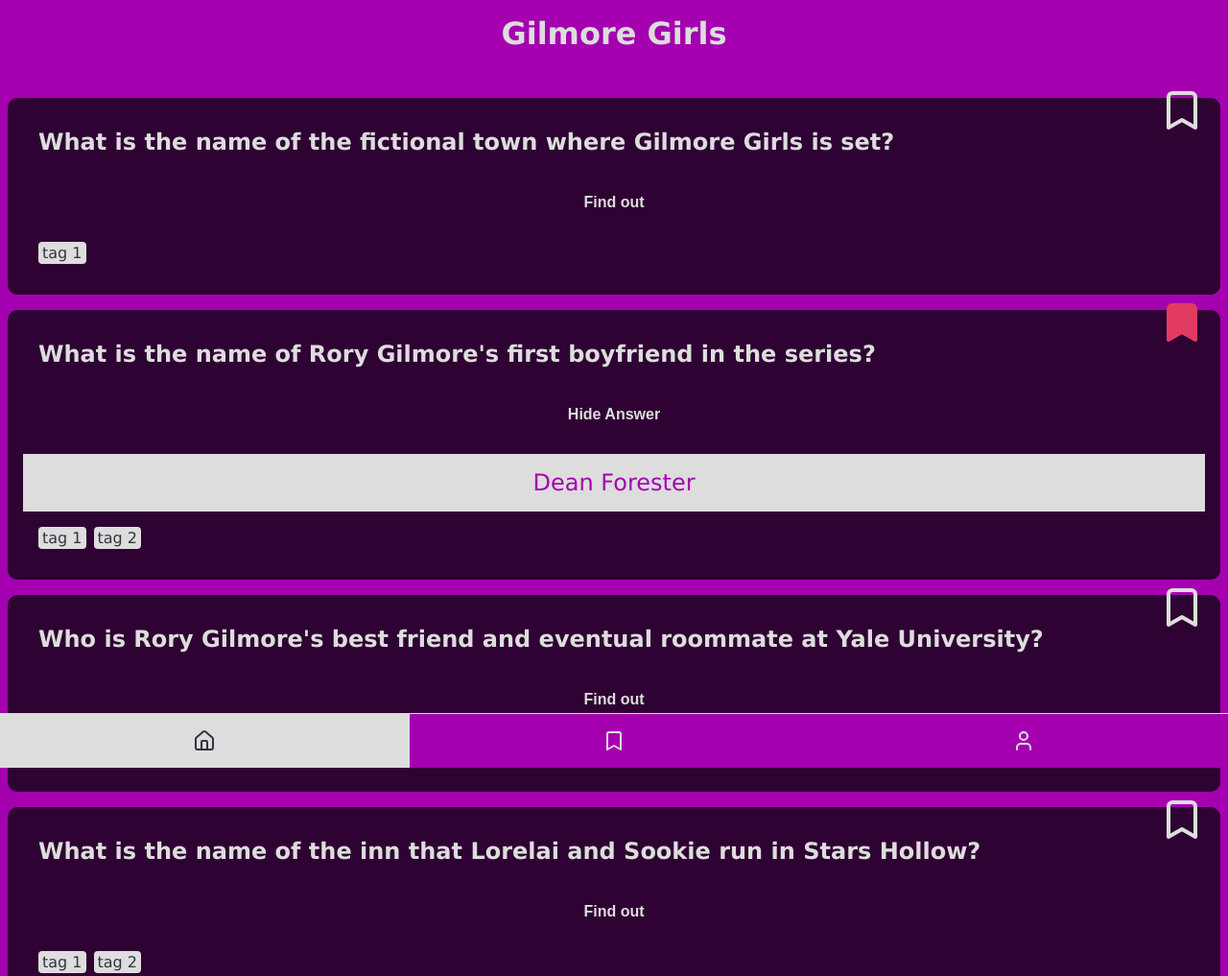
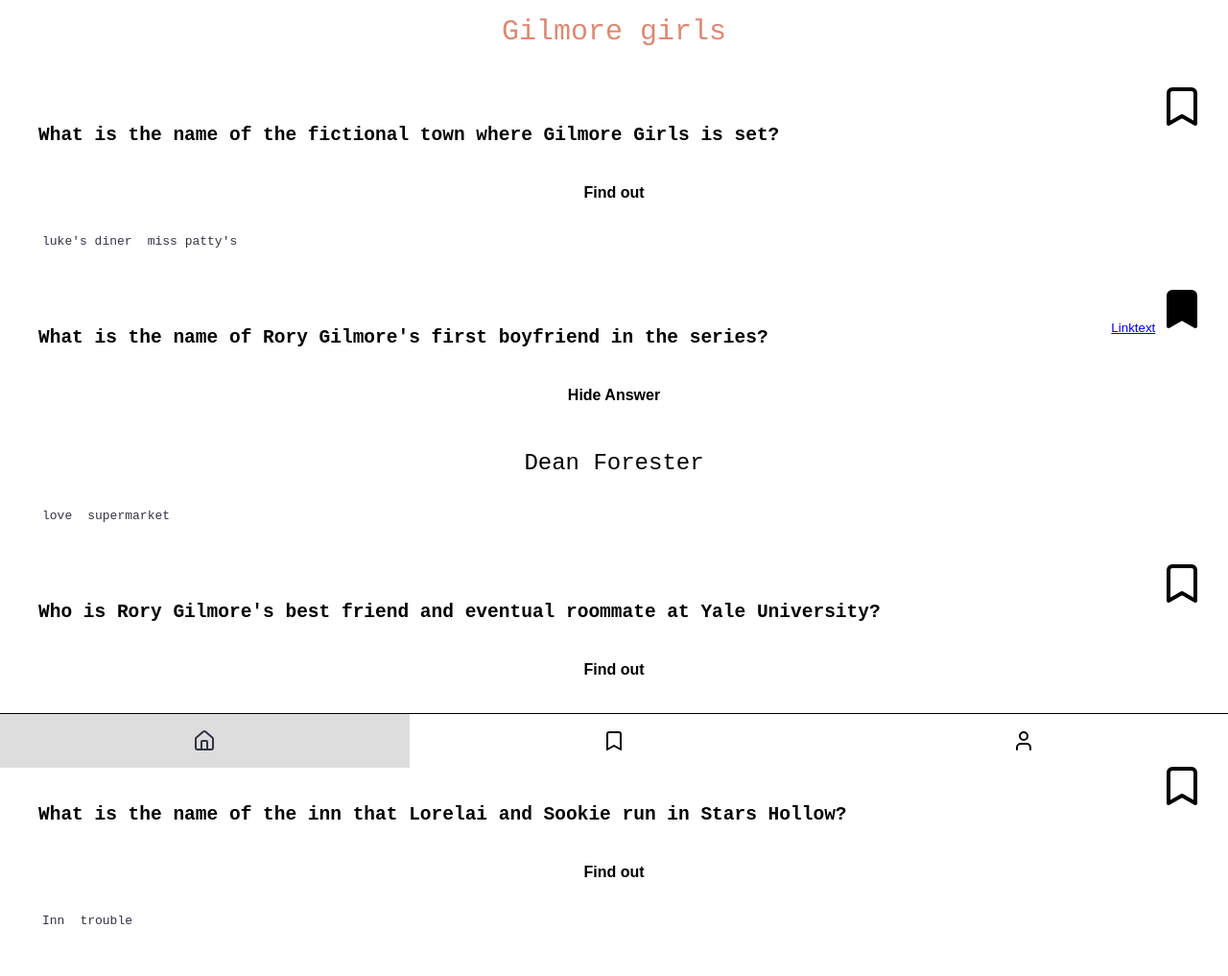
Before and after one commit to Sofff-Block/quiz-app, a plain HTML site: page index.html in a window 1280 px wide. Shown: the top 1017 px of the page at 96% size. Drawn offline with Linux system fonts and the light colour scheme; a web font is replaced by a local one.

Commit message:
add colour

```diff
--- a/css/components/counter.css
+++ b/css/components/counter.css
@@ -6,7 +6,7 @@
 
   .counter__item {
     background-color: var(--gray-100);
-    color: var(--gray-900);
+    color: var(--gray-300);
     padding: 0.5rem 1rem;
     border-radius: 12px;
     display: flex;
--- a/css/global.css
+++ b/css/global.css
@@ -4,19 +4,28 @@
 }
 
 :root {
-  --gray-900: rgb(164, 0, 176);
-  --gray-500: rgb(46, 2, 50);
-  --gray-100: #ddd;
+  --gray-900: #BEBBBB
+  --gray-500: #2F243A;
+  --gray-100: #2F243A
   --red-500: #e23b62;
+  --gray-300:#726c6c;
 }
 
 body {
-  background-color: var(--gray-900);
+  background-color: var(--gray-100);
   color: var(--gray-100);
-  font-family: "Quintessential", Geneva, Verdana, sans-serif;
+  font-family: 'Courier New', Courier, monospace;
+  font-size: 13px;
 }
 
+h1 {
+font-family: Courier;
+font-weight: 100;
+font-size: 30px;;
+color: #DB8A74;
+}
 ul {
+  font-family: ;
   list-style: none;
   padding: 0;
 }
--- a/index.html
+++ b/index.html
@@ -5,10 +5,15 @@
     <meta name="viewport" content="width=device-width, initial-scale=1.0" />
     <title>Document</title>
     <link rel="stylesheet" href="./css/styles.css" />
+    <link rel="preconnect" href="https://fonts.googleapis.com">
+    <a> </a>
+<link rel="preconnect" href="https://fonts.gstatic.com" crossorigin>
+<link href="https://fonts.googleapis.com/css2?family=Quintessential&display=swap" rel="stylesheet">
+
   </head>
   <body class="layout">
     <header class="layout__heading">
-      <h1>Gilmore Girls</h1>
+      <h1>Gilmore girls</h1>
     </header>
     <main>
       <ul class="layout__card-list">
@@ -18,7 +23,8 @@
             <button class="card__button">Find out</button>
             <span class="card__answer">Stars Hollow</span>
             <ul class="tag-list">
-              <li class="tag-list__item">tag 1</li>
+              <li class="tag-list__item">luke's diner </li>
+              <li class="tag-list__item">miss patty's </li>
             </ul>
 
             <button class="bookmark">
@@ -46,10 +52,11 @@
             <button class="card__button">Hide Answer</button>
             <span class="card__answer card__answer--visible">Dean Forester</span>
             <ul class="tag-list">
-              <li class="tag-list__item">tag 1</li>
-              <li class="tag-list__item">tag 2</li>
+              <li class="tag-list__item">love</li>
+              <li class="tag-list__item">supermarket</li>
             </ul>
             <button class="bookmark">
+              <a href="bookmarks.html">Linktext</a>
               <svg
                 class="bookmark__icon bookmark__icon--active"
                 xmlns="http://www.w3.org/2000/svg"
@@ -73,8 +80,8 @@
             <button class="card__button">Find out</button>
             <span class="card__answer">Answer 3</span>
             <ul class="tag-list">
-              <li class="tag-list__item">tag 1</li>
-              <li class="tag-list__item">tag 2</li>
+              <li class="tag-list__item">music</li>
+              <li class="tag-list__item">antiques</li>
             </ul>
             <button class="bookmark">
               <svg
@@ -100,8 +107,8 @@
             <button class="card__button">Find out</button>
             <span class="card__answer">The Dragonfly Inn</span>
             <ul class="tag-list">
-              <li class="tag-list__item">tag 1</li>
-              <li class="tag-list__item">tag 2</li>
+              <li class="tag-list__item">Inn</li>
+              <li class="tag-list__item">trouble</li>
             </ul>
             <button class="bookmark">
               <svg
```
Also changed, not shown: assets/Bildschirmfoto 2025-02-18 um 22.15.08.png (added), assets/gg.jpg (added), profile.html (added).
